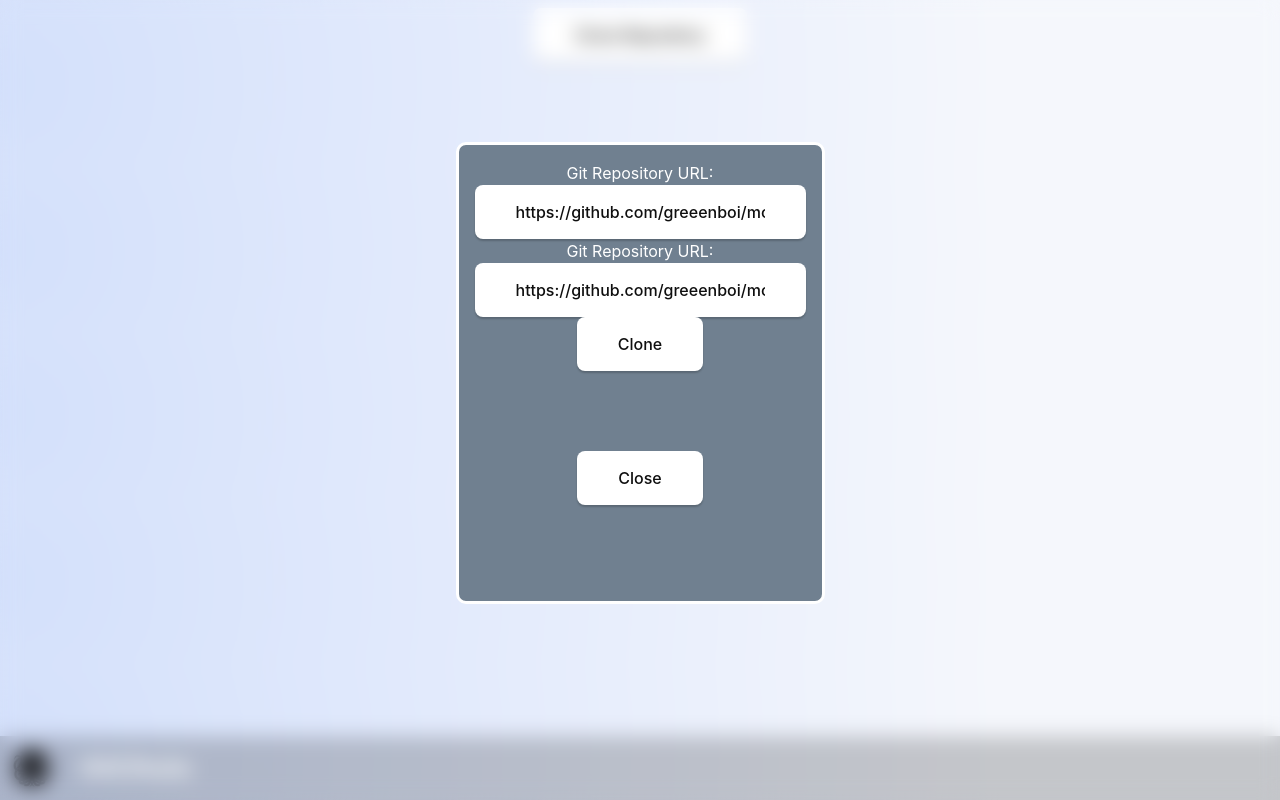
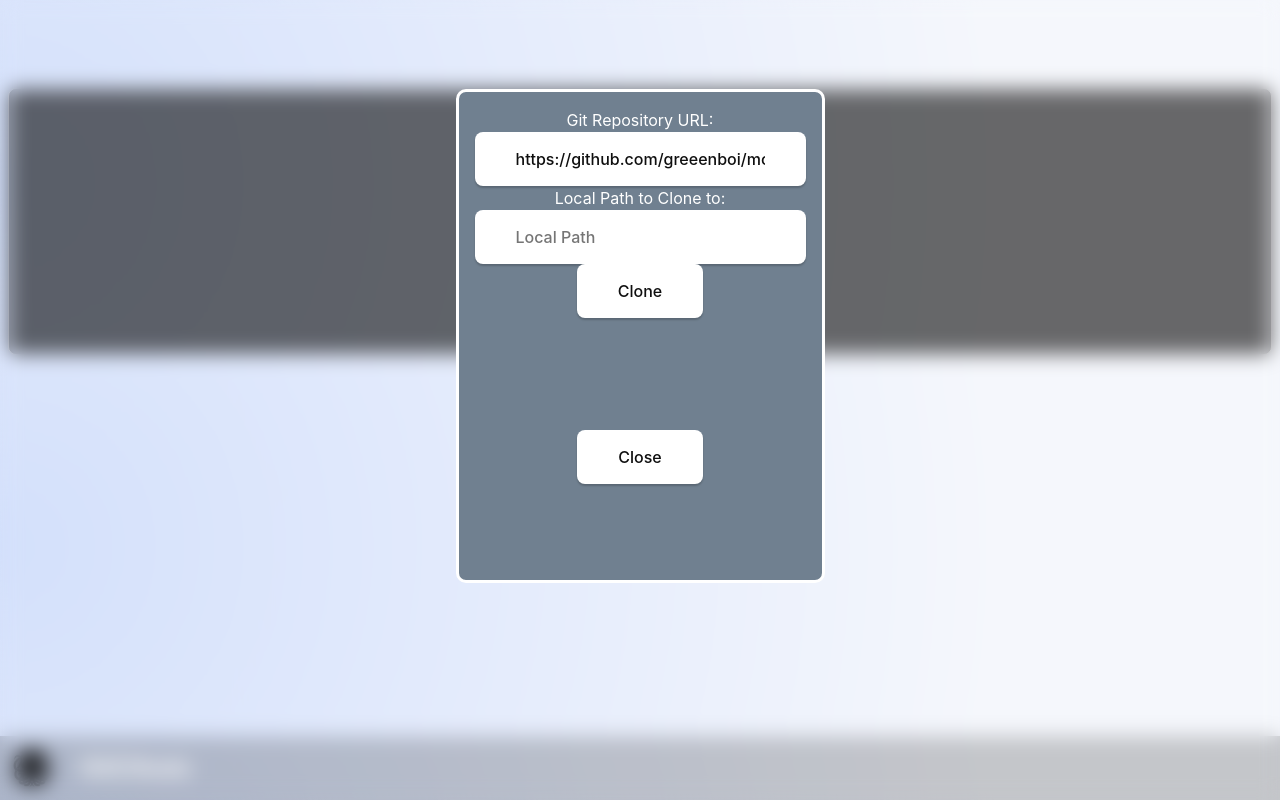
Before and after one commit to VijayMakkad/gitcthulu, a React (Vite) app: page / in a window 1280 px wide. Both pictures are taken after a click on the button "Clone Repository". Built offline with nearby package versions, Linux system fonts and the light colour scheme.

Commit message:
fixed api nonsense

```diff
--- a/src/App.jsx
+++ b/src/App.jsx
@@ -15,6 +15,7 @@ function App() {
   const [error, setError] = useState(null);
 
   const [url, setUrl] = useState('https://github.com/greeenboi/mobile_Chatapp'); // Default URL
+  const [path, setPath] = useState('https://github.com/greeenboi/mobile_Chatapp'); // Default URL
   const [message, setMessage] = useState('');
   const [isDialogOpen, setIsDialogOpen] = useState(false);
 
@@ -42,7 +43,7 @@ function App() {
     event.preventDefault();
 
     try {
-      const response = await fetch(`http://localhost:8080/clone?url=${url}`);
+      const response = await fetch(`http://localhost:8080/clone?url=${url}&path=${path}`);
       const data = await response.json();
       setMessage(data.message);
     } catch (error) {
@@ -58,7 +59,7 @@ function App() {
         <h2>GitCthulu</h2>
       </header>
       <div className="git-clone">
-
+        <h1>Operations</h1>
         <button type="button" onClick={() => setIsDialogOpen(true)}>
           Clone Repository
         </button>
@@ -73,20 +74,20 @@ function App() {
               value={url}
               onChange={(e) => setUrl(e.target.value)}
             />
-            <label htmlFor="url">Git Repository URL:</label>
+            <label htmlFor="url">Local Path to Clone to:</label>
             <input
               type="text"
-              id="url"
-              value={url}
-              onChange={(e) => setUrl(e.target.value)}
+              id="path"
+              placeholder="Local Path"
+              onChange={(e) => setPath(e.target.value)}
             />
             <button type="submit">Clone</button>
+            <p>{message}</p>
             <button type="button" onClick={() => setIsDialogOpen(false)}>
               Close
             </button>
           </form>
         </dialog>
-        <p>{message}</p>
         <p>{greetMsg}</p>
       </div>
     </div>
--- a/src/styles.css
+++ b/src/styles.css
@@ -6,7 +6,7 @@
 
   color: #0f0f0f;
   background-image: radial-gradient( circle 993px at 0.5% 50.5%,  rgba(137,171,245,0.37) 0%, rgba(245,247,252,1) 100.2% );
-
+  /* background: #090909; */
   font-synthesis: none;
   text-rendering: optimizeLegibility;
   -webkit-font-smoothing: antialiased;
@@ -126,9 +126,22 @@ button {
     background-color: #0f0f0f69;
   }
 }
+.git-clone {
+  display: flex;
+  flex-direction: column;
+  gap: 1rem;
+  margin-top: 5rem;
+  background: rgba(9, 9, 9,0.6 );
+  border: 1px solid #fff;
+  border-radius: 8px;
 
+}
 .git-clone button{
   margin-bottom: 5rem;
+
+}
+.git-clone h1{
+  color: white;
 }
 
 
@@ -139,11 +152,11 @@ button {
   width: 100%;
   height: 100%;
   backdrop-filter: blur(10px);
-  z-index: 999;
+  z-index: 1000;
 }
 
 .dialog {
-  z-index: 1000;
+  z-index: 1100;
   position: fixed;
   border-radius: 10px;
   background-color: slategrey;
```
Also changed, not shown: 1 other file (tests, documents, lock files or other folders).
